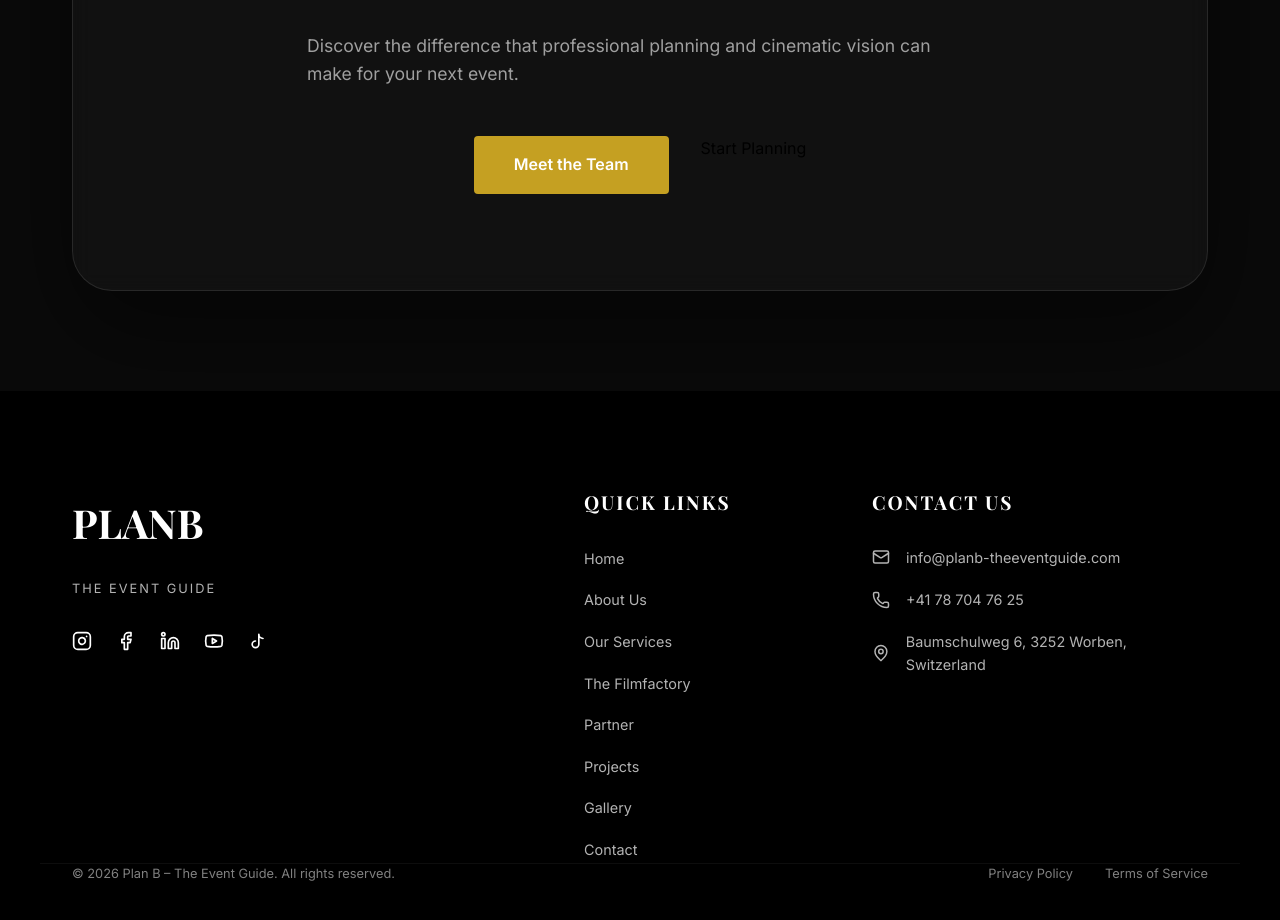
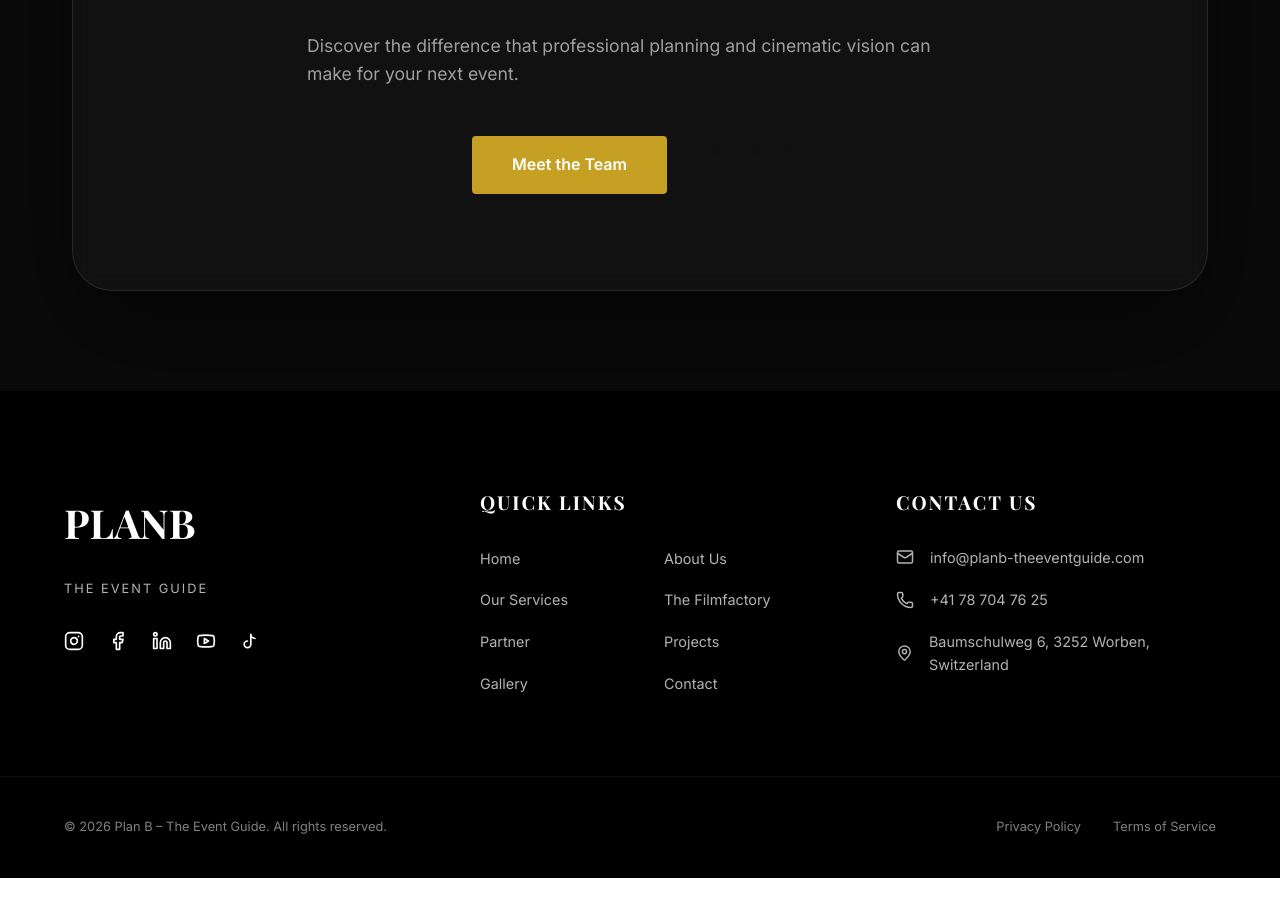
Before and after one commit to IONHAX04/PLAN-B-V1, a React (Vite) app: page /about in a window 1280 px wide. Shown: the part 4800-5720 px from the top of the page. After the commit the page ends 5678 px from the top, so only its background shows below. Built offline with nearby package versions, Linux system fonts and the light colour scheme; a web font is replaced by a local one.

Commit message:
footer updated

```diff
--- a/src/components/Footer.css
+++ b/src/components/Footer.css
@@ -6,9 +6,11 @@
 
 .footer-grid {
   display: grid;
-  grid-template-columns: 2fr 1fr 1.5fr;
-  gap: 4rem;
+  grid-template-columns: repeat(3, 1fr);
+  gap: 6rem;
   margin-bottom: 80px;
+  padding: 0 4rem;
+  width: 100%;
 }
 
 .footer-logo {
@@ -45,9 +47,10 @@
 }
 
 .footer-links ul {
-  display: flex;
-  flex-direction: column;
-  gap: 1rem;
+  display: grid;
+  grid-template-columns: repeat(2, 1fr);
+  gap: 1rem 3rem;
+  max-width: 350px;
 }
 
 .footer-links a {
@@ -93,12 +96,13 @@
 
 .footer-bottom {
   border-top: 1px solid rgba(255, 255, 255, 0.1);
-  padding-top: 40px;
+  padding: 40px 4rem 0;
   display: flex;
   justify-content: space-between;
   align-items: center;
   font-size: 0.8rem;
   opacity: 0.5;
+  width: 100%;
 }
 
 .footer-legal {
--- a/src/components/Footer.tsx
+++ b/src/components/Footer.tsx
@@ -7,7 +7,7 @@ import './Footer.css';
 const Footer = () => {
   return (
     <footer className="footer">
-      <div className="container footer-grid">
+      <div className="footer-grid">
         <div className="footer-brand">
           <Link to="/" className="footer-logo">
             <span className="logo-p">PLAN</span>
@@ -51,7 +51,7 @@ const Footer = () => {
         </div>
 
       </div>
-      <div className="footer-bottom container">
+      <div className="footer-bottom">
         <p>&copy; {new Date().getFullYear()} {siteConfig.fullName}. All rights reserved.</p>
         <div className="footer-legal">
           <Link to="/privacy">Privacy Policy</Link>
--- a/src/pages/01-Home/Home.css
+++ b/src/pages/01-Home/Home.css
@@ -1289,26 +1289,51 @@
 }
 
 /* Final CTA */
+.final-cta {
+  background: #fff;
+  text-align: center;
+}
+
 .cta-content {
   max-width: 900px;
   margin: 0 auto;
 }
 
 .cta-content h2 {
-  font-size: clamp(2.5rem, 8vw, 4rem);
+  font-size: clamp(2.5rem, 8vw, 4.5rem);
+  color: #111;
   margin-bottom: 1.5rem;
+  font-family: var(--font-serif);
 }
 
 .cta-content p {
-  font-size: 1.3rem;
+  font-size: 1.2rem;
+  color: #555;
   margin-bottom: 3.5rem;
-  opacity: 0.8;
+  line-height: 1.8;
 }
 
 .cta-buttons {
   display: flex;
-  gap: 2rem;
+  gap: 3rem;
   justify-content: center;
+  align-items: center;
+}
+
+.btn-outline {
+  color: #111;
+  font-weight: 600;
+  font-size: 1rem;
+  text-decoration: none;
+  border-bottom: 1px solid rgba(0,0,0,0.1);
+  padding-bottom: 4px;
+  transition: all 0.3s ease;
+}
+
+.btn-outline:hover {
+  color: var(--accent);
+  border-color: var(--accent);
+  transform: translateY(-2px);
 }
 
 /* Mobile Adjustments */
```
